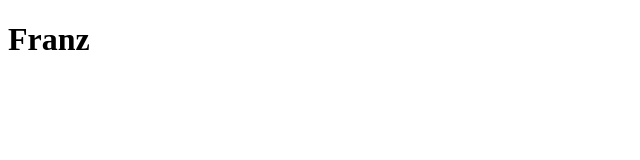
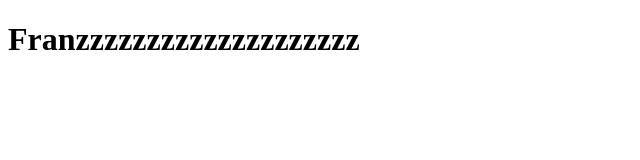
Before and after one commit to franz00777/franz00777.github.io, a plain HTML site: page index.html in a window 1280 px wide. Shown: the whole page, without its empty margins (0-640 px from the left). Drawn offline with Linux system fonts and the light colour scheme.

Commit message:
Update index.html

```diff
--- a/index.html
+++ b/index.html
@@ -7,6 +7,6 @@
     <title>Document</title>
 </head>
 <body>
-    <h1>Franz</h1>
+    <h1>Franzzzzzzzzzzzzzzzzzzzz</h1>
 </body>
 </html>
```
